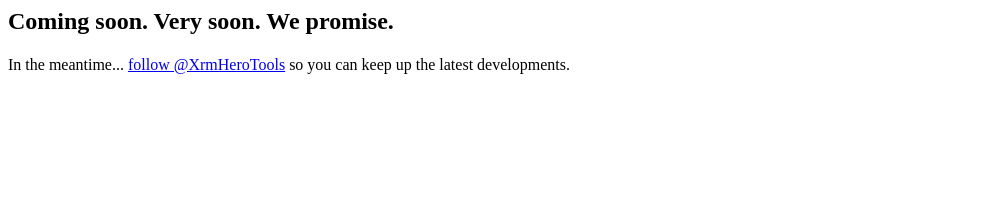
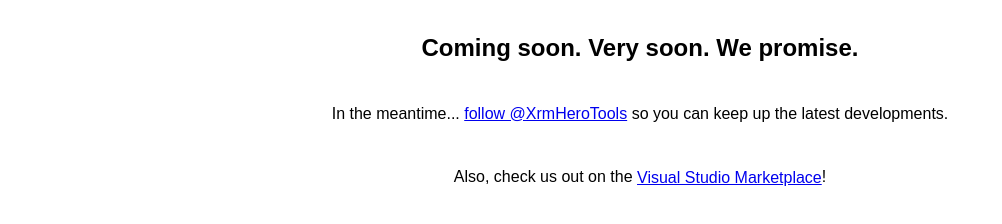
Before and after one commit to XrmHeroTools/xrmherotools.github.io, a plain HTML site: page index.html in a window 1280 px wide. Shown: the whole page, without its empty margins (0-1002 px from the left). Drawn offline with Linux system fonts and the light colour scheme.

Commit message:
Update index.html
Added link to Visual Studio Marketplace. Updated styles.

```diff
--- a/index.html
+++ b/index.html
@@ -2,7 +2,14 @@
 
 <head>
     <style>
+        body {
+            padding: 2%;
+            font-family: sans-serif;
+            text-align: center;
+        }
+
         div * {
+            line-height: 4em;
             vertical-align: middle;
         }
     </style>
@@ -16,6 +23,9 @@
         <span> so you can keep up the latest developments.</span>
         <script async src="https://platform.twitter.com/widgets.js" charset="utf-8"></script>
     </div>
+    <div>
+        Also, check us out on the <a href="https://marketplace.visualstudio.com/publishers/XrmHeroTools">Visual Studio Marketplace</a>!
+    </div>
 </body>
 
 </html>
```
